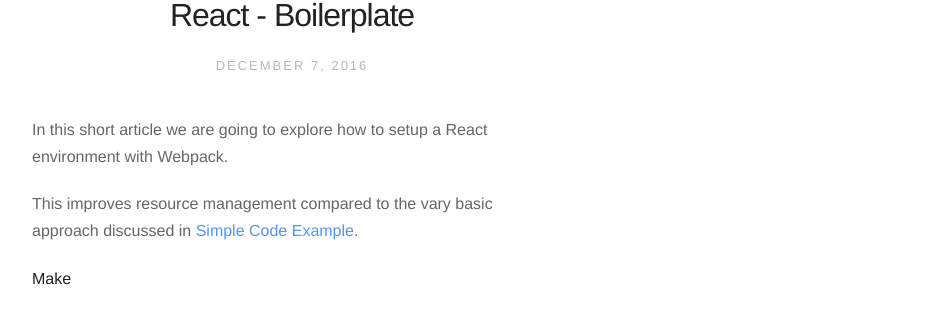
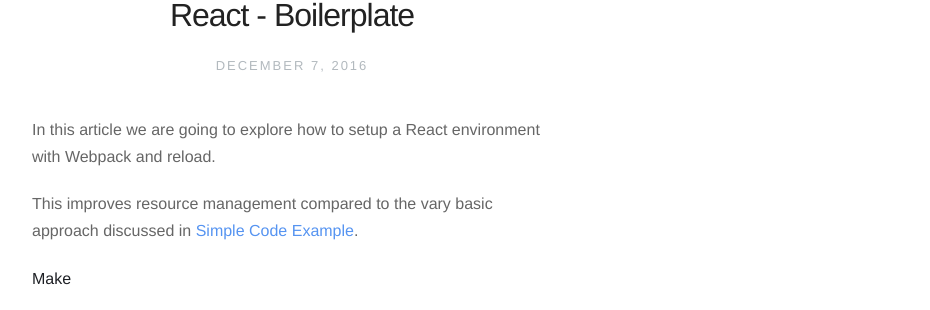
Before and after one commit to develdoe/develdoe.github.io, a Jekyll site: the page built from _posts/2016-12-07-react-boilerplate.md, in a window 1280 px wide and 900 px high. Shown: the part 185-495 px from the top of the window, without its empty margins (348-1278 px from the left). Built offline with Jekyll 4.4.1, drawn with Linux system fonts in a browser that asks for light colours; nearby versions of some CDN libraries; comment, search, counter and statistics services are not loaded.

Commit message:
Created 2016-12-07-react-boilerplate.md

```diff
--- a/_posts/2016-12-07-react-boilerplate.md
+++ b/_posts/2016-12-07-react-boilerplate.md
@@ -5,7 +5,7 @@
 category:
   - react
 ---
-In this short article we are going to explore how to setup a React environment with Webpack.
+In this article we are going to explore how to setup a React environment with Webpack and reload.
 
 This improves resource management compared to the vary basic approach discussed in [Simple Code Example](http://develdoe.com/2016/react-simple-code-example/).
 
```
